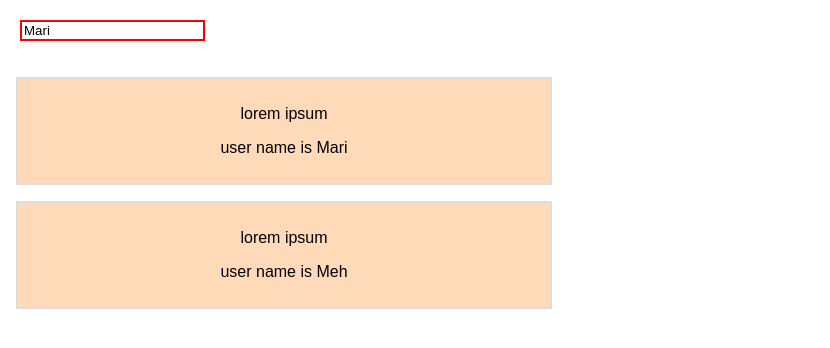
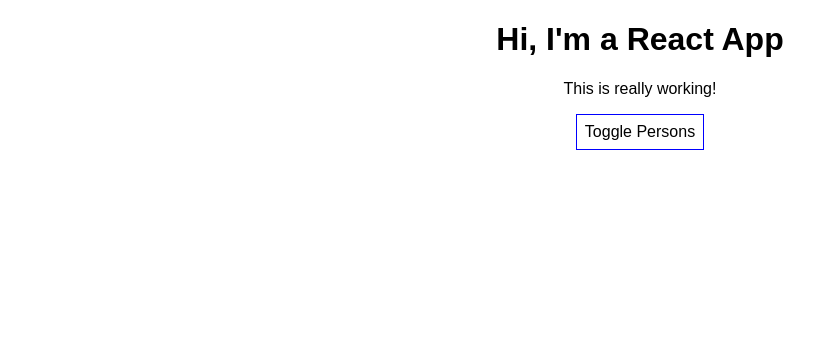
Before and after one commit to mimbele/react-playground, a React (Create React App) app: page / in a window 1280 px wide. Shown: the top 348 px of the page, without its empty margins (0-830 px from the left). Built offline with nearby package versions, Linux system fonts and the light colour scheme.

Commit message:
---*Working with lists and conditions*--- rendering content conditionally

```diff
--- a/src/App.js
+++ b/src/App.js
@@ -1,30 +1,86 @@
 import React, { Component } from 'react';
 import './App.css';
-import UserInput from './UserInput/UserInput'
-import UserOutput from './UserOutput/UserOutput'
+import Person from './Person/Person';
 
 class App extends Component {
-
   state = {
-    username:["Mari","Meh"]
+    persons: [
+      { name: 'Max', age: 28 },
+      { name: 'Manu', age: 29 },
+      { name: 'Stephanie', age: 26 }
+    ],
+    otherState: 'some other value',
+    showPersons: false
   }
 
-  changeUsernameHandler = (event) => {
-    this.setState({
-        username:[event.target.value,"Meh"]
-      })
+  switchNameHandler = ( newName ) => {
+    // console.log('Was clicked!');
+    // DON'T DO THIS: this.state.persons[0].name = 'Maximilian';
+    this.setState( {
+      persons: [
+        { name: newName, age: 28 },
+        { name: 'Manu', age: 29 },
+        { name: 'Stephanie', age: 27 }
+      ]
+    } )
   }
 
-  render() {
+  nameChangedHandler = ( event ) => {
+    this.setState( {
+      persons: [
+        { name: 'Max', age: 28 },
+        { name: event.target.value, age: 29 },
+        { name: 'Stephanie', age: 26 }
+      ]
+    } )
+  }
+
+  togglePersonsHandler = () => {
+    const doesShow = this.state.showPersons;
+    this.setState( { showPersons: !doesShow } );
+  }
+
+  render () {
+    const style = {
+      backgroundColor: 'white',
+      font: 'inherit',
+      border: '1px solid blue',
+      padding: '8px',
+      cursor: 'pointer'
+    };
+
+    let persons = null;
+
+    if ( this.state.showPersons ) {
+      persons = (
+        <div>
+          <Person
+            name={this.state.persons[0].name}
+            age={this.state.persons[0].age} />
+          <Person
+            name={this.state.persons[1].name}
+            age={this.state.persons[1].age}
+            click={this.switchNameHandler.bind( this, 'Max!' )}
+            changed={this.nameChangedHandler} >My Hobbies: Racing</Person>
+          <Person
+            name={this.state.persons[2].name}
+            age={this.state.persons[2].age} />
+        </div>
+      );
+    }
+
     return (
-      <div>
-        <UserInput  userName={this.state.username[0]} onchange={this.changeUsernameHandler}/>
-        <UserOutput userName={this.state.username[0]}/>
-        <UserOutput userName={this.state.username[1]}/>
+      <div className="App">
+        <h1>Hi, I'm a React App</h1>
+        <p>This is really working!</p>
+        <button
+          style={style}
+          onClick={this.togglePersonsHandler}>Toggle Persons</button>
+        {persons}
       </div>
     );
+    // return React.createElement('div', {className: 'App'}, React.createElement('h1', null, 'Does this work now?'));
   }
-
 }
 
 export default App;
--- /dev/null
+++ b/src/Person/Person.css
@@ -0,0 +1,8 @@
+.Person {
+    width: 60%;
+    margin: 16px auto;
+    border: 1px solid #eee;
+    box-shadow: 0 2px 3px #ccc;
+    padding: 16px;
+    text-align: center;
+}
--- /dev/null
+++ b/src/Person/Person.js
@@ -0,0 +1,15 @@
+import React from 'react';
+
+import './Person.css';
+
+const person = ( props ) => {
+    return (
+        <div className="Person">
+            <p onClick={props.click}>I'm {props.name} and I am {props.age} years old!</p>
+            <p>{props.children}</p>
+            <input type="text" onChange={props.changed} value={props.name} />
+        </div>
+    )
+};
+
+export default person;
--- a/src/UserInput/UserInput.js
+++ /dev/null
@@ -1,16 +0,0 @@
-import React from 'react'
-
-const userInput = props => {
-    const inputStyle = {
-        border : "2px solid red",
-        margin: "20px"
-    }
-    return (
-        <input type='text'
-        style={inputStyle}
-        onChange={props.onchange}
-        value={props.userName}/>
-    );
-}
-
-export default userInput;
--- a/src/UserOutput/UserOutput.css
+++ /dev/null
@@ -1,9 +0,0 @@
-.UserOutput{
-    margin: 16px;
-    width: 40%;
-    border: 2px solid #ddd;
-    box-shadow: 2px solid silver;
-    padding: 10px;
-    text-align : center;
-    background-color: peachpuff;
-}
--- a/src/UserOutput/UserOutput.js
+++ /dev/null
@@ -1,13 +0,0 @@
-import React from 'react'
-import './UserOutput.css'
-
-const userOutput = props => {
-    return (
-        <div className="UserOutput">
-            <p>lorem ipsum</p>
-            <p>user name is {props.userName} </p>
-        </div>
-    );
-}
-
-export default userOutput;
```
